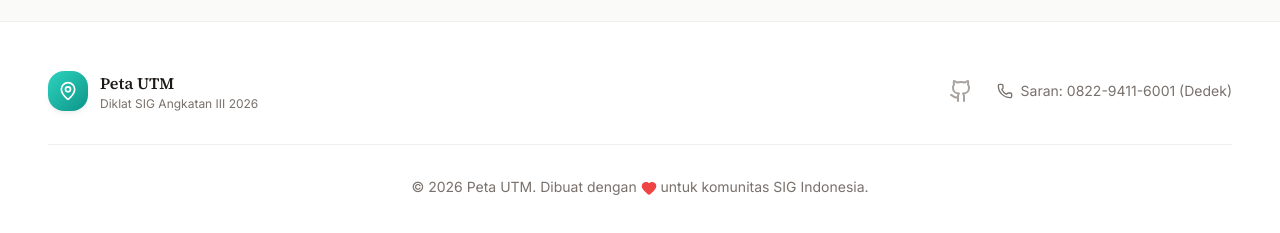
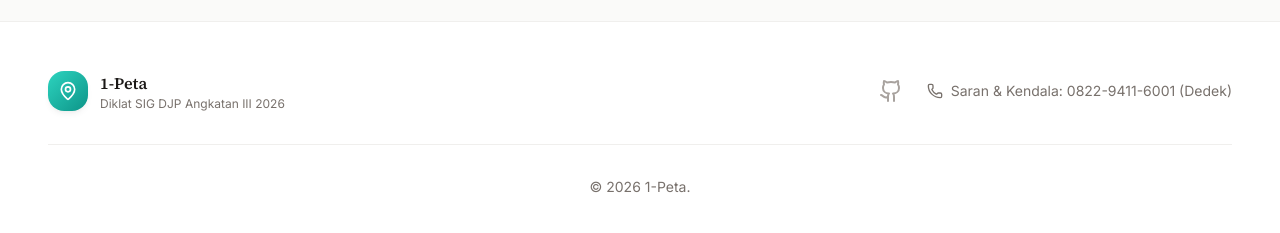
Before and after one commit to penilaikanwilsumut1/peta, a React (Vite) app: page / in a window 1280 px wide. Shown: the part 2518-2751 px from the top of the page. Built offline with nearby package versions, Linux system fonts and the light colour scheme.

Commit message:
Update Footer.tsx

```diff
--- a/src/sections/Footer.tsx
+++ b/src/sections/Footer.tsx
@@ -15,8 +15,8 @@ export function Footer() {
                 <MapPin className="w-5 h-5" />
               </div>
               <div>
-                <p className="font-serif font-semibold text-charcoal-900">Peta UTM</p>
-                <p className="text-xs text-charcoal-500">Diklat SIG Angkatan III 2026</p>
+                <p className="font-serif font-semibold text-charcoal-900">1-Peta</p>
+                <p className="text-xs text-charcoal-500">Diklat SIG DJP Angkatan III 2026</p>
               </div>
             </div>
 
@@ -32,7 +32,7 @@ export function Footer() {
               </a>
               <div className="text-sm text-charcoal-500 flex items-center gap-2">
                 <Phone className="w-4 h-4" />
-                <span>Saran: 0822-9411-6001 (Dedek)</span>
+                <span>Saran & Kendala: 0822-9411-6001 (Dedek)</span>
               </div>
             </div>
           </div>
@@ -40,8 +40,7 @@ export function Footer() {
           {/* Divider */}
           <div className="border-t border-cream-200 pt-8">
             <p className="text-center text-sm text-charcoal-500">
-              &copy; {currentYear} Peta UTM. Dibuat dengan{' '}
-              <Heart className="w-4 h-4 inline text-red-500 fill-red-500" /> untuk komunitas SIG Indonesia.
+              &copy; {currentYear} 1-Peta.
             </p>
           </div>
         </div>
```
